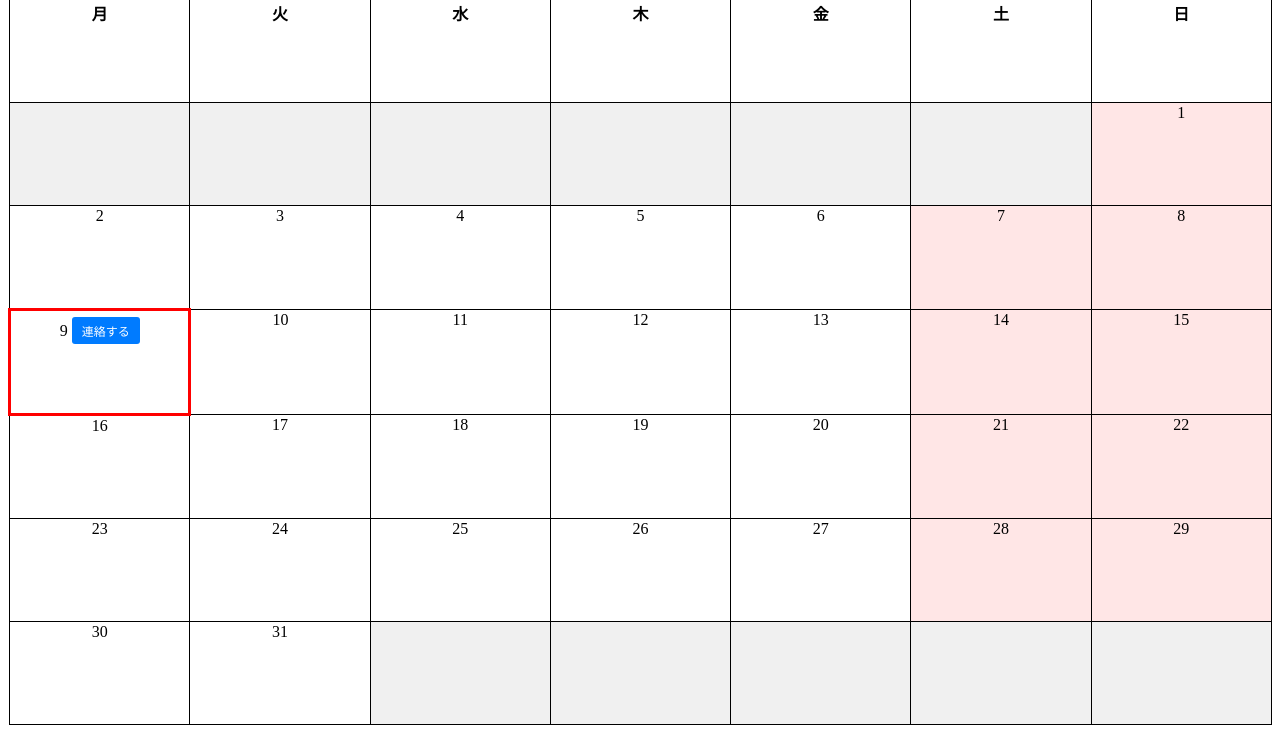
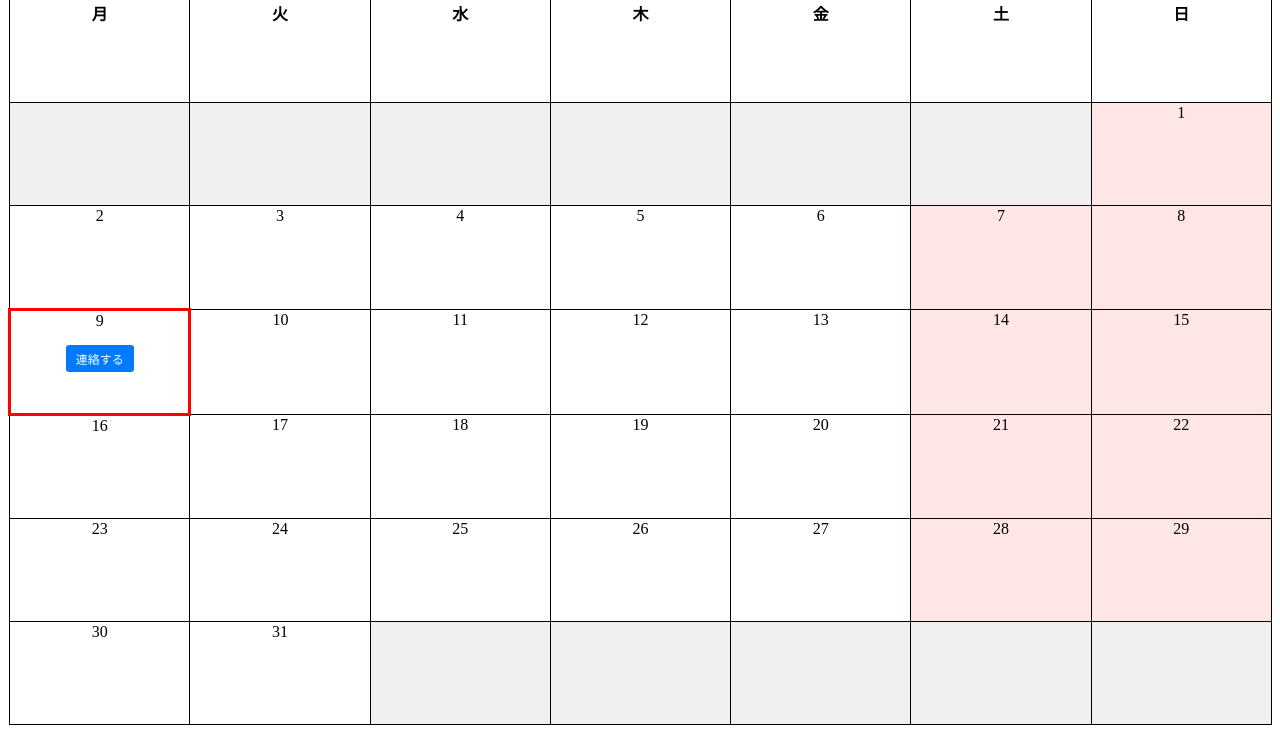
Before and after one commit to honjobunseki/flask-attendance-app, a Flask app: page / in a window 1280 px wide. Shown: the part 90-823 px from the top of the page. Run offline with Flask 3, Linux system fonts and the light colour scheme.

Commit message:
Update calendar.html

```diff
--- a/templates/calendar.html
+++ b/templates/calendar.html
@@ -19,6 +19,10 @@
         .today {
             border: 3px solid red;
             position: relative;
+        }
+        .today .day-number {
+            display: block;
+            margin-bottom: 10px; /* 日付の下にスペースを作成 */
         }
         .empty {
             background-color: #f0f0f0;
@@ -63,7 +67,7 @@
                 <td class="empty"></td>
                 {% elif day == today %}
                 <td class="today">
-                    {{ day }}
+                    <span class="day-number">{{ day }}</span>
                     <button onclick="window.location.href='mailto:example@example.com';">連絡する</button>
                 </td>
                 {% elif loop.index0 in holidays %}
```
